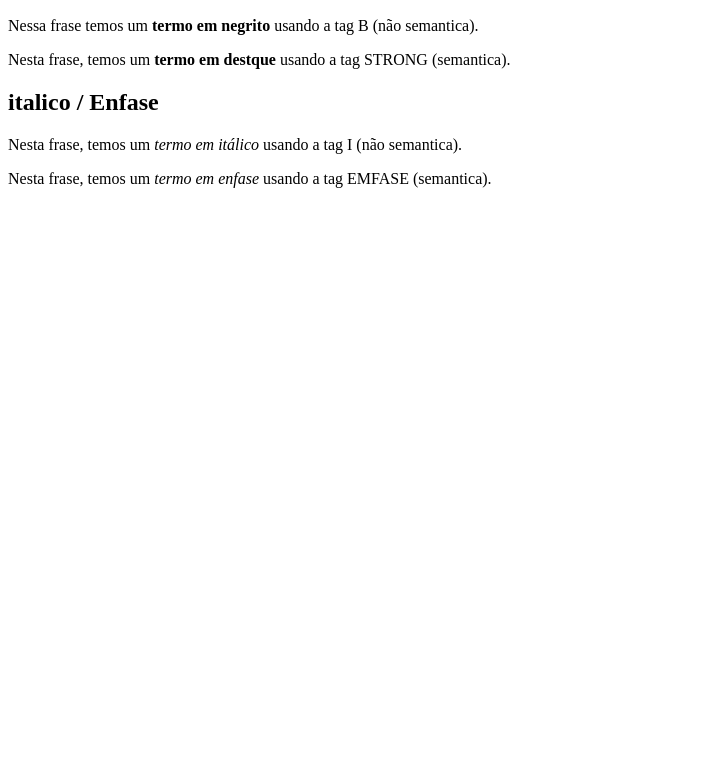
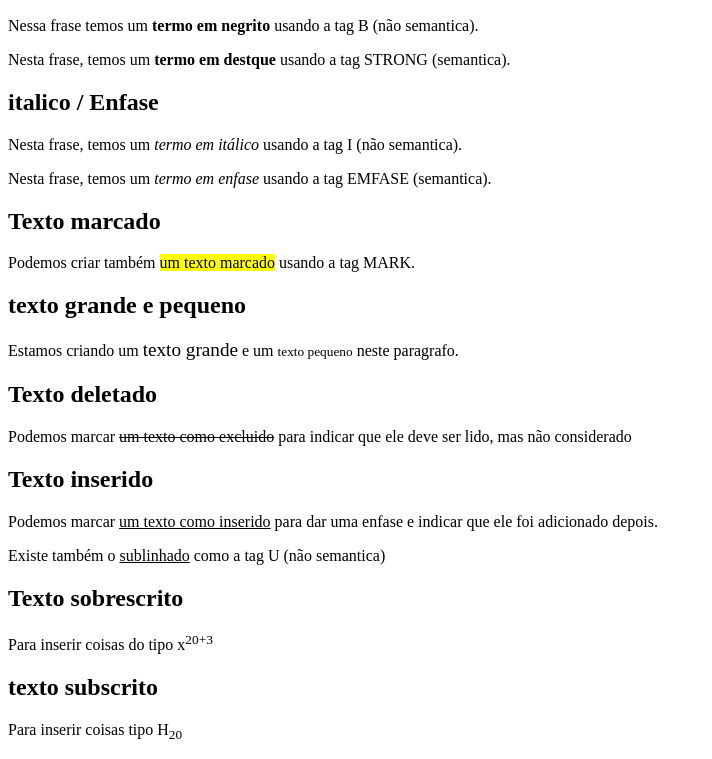
Before and after one commit to Mathauz/Ex08, a plain HTML site: page index.html in a window 1280 px wide. Shown: the part 110-869 px from the top of the page, without its empty margins (0-712 px from the left). Before the commit the page ends 800 px from the top, so only its background shows below. Drawn offline with Linux system fonts and the light colour scheme.

Commit message:
Update index.html

```diff
--- a/index.html
+++ b/index.html
@@ -14,5 +14,18 @@
     <h2>italico / Enfase</h2>
     <p>Nesta frase, temos um <I>termo em itálico</I> usando a tag I (não semantica).</p>
     Nesta frase, temos um <em>termo em enfase</em> usando a tag EMFASE (semantica).
+    <h2>Texto marcado</h2>
+    <p>Podemos criar também <mark>um texto marcado</mark> usando a tag MARK.</p>
+    <h2>texto grande e pequeno</h2>
+    <p>Estamos criando um <big>texto grande</big> e um <small>texto pequeno</small> neste paragrafo.</p>
+    <h2>Texto deletado</h2>
+    <p>Podemos marcar <del>um texto como excluido</del> para indicar que ele deve ser lido, mas não considerado</p>
+    <h2>Texto inserido</h2>
+    <p>Podemos marcar <ins>um texto como inserido</ins> para dar uma enfase e indicar que ele foi adicionado depois.</p>
+    <p>Existe também o <u>sublinhado</u> como a tag U (não semantica)</p>
+    <h2>Texto sobrescrito</h2>
+    <p>Para inserir coisas do tipo x<sup>20+3</sup></p>
+    <h2>texto subscrito</h2>
+    <p>Para inserir coisas tipo H<sub>20</sub></p>
 </body>
 </html>
```
